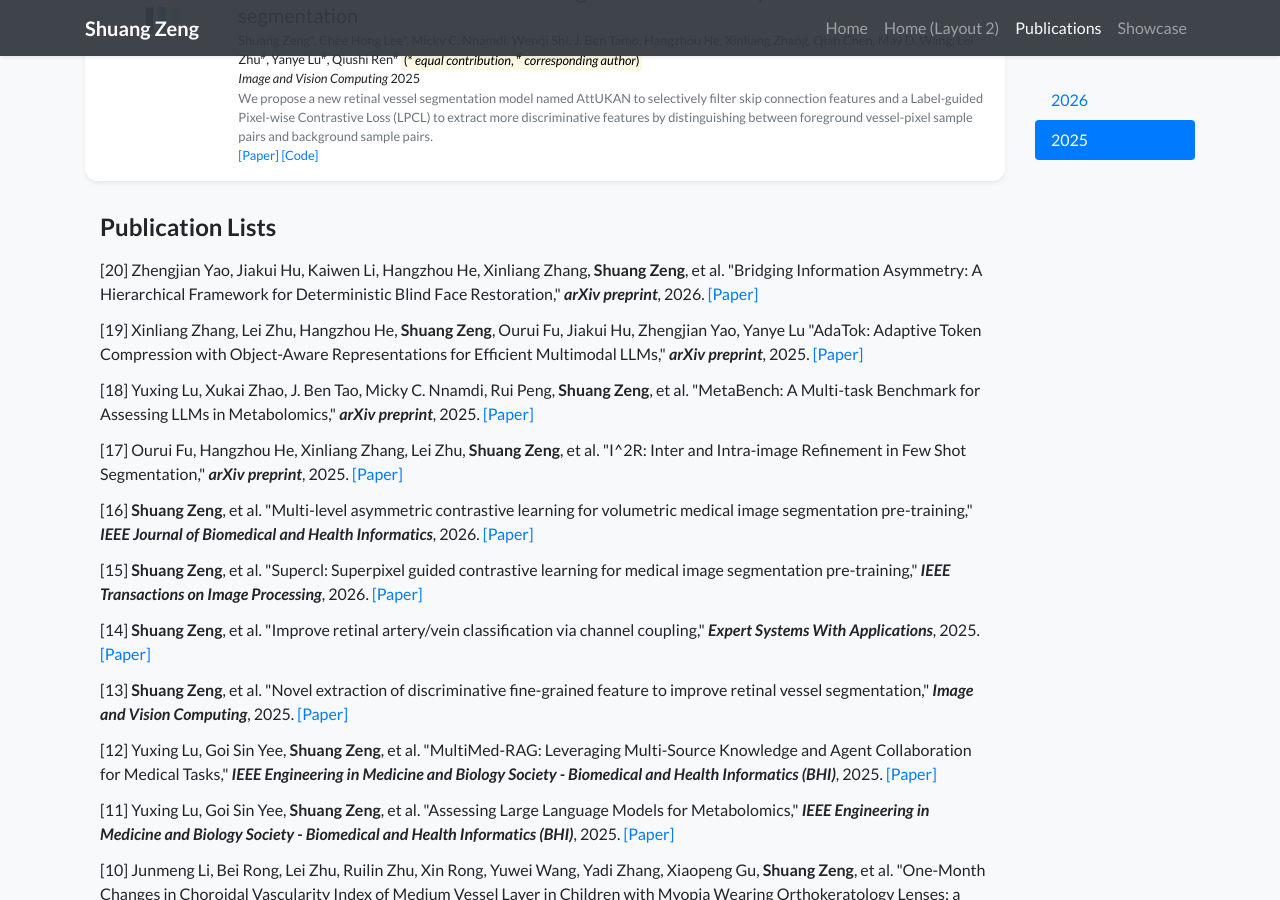
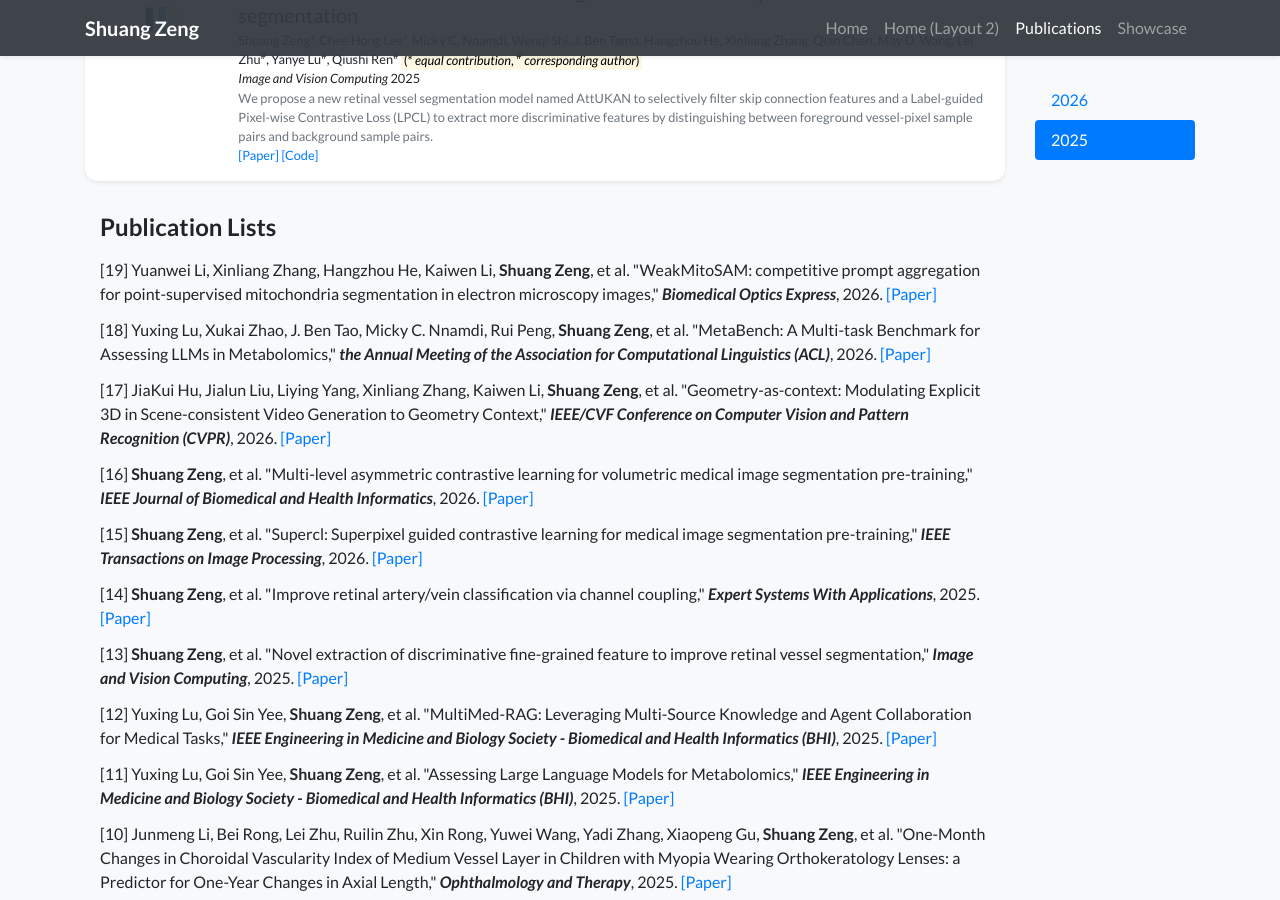
Before and after one commit to stevezs315/stevezs315.github.io, a Jekyll site: the page built from publications.html, in a window 1280 px wide and 900 px high, scrolled down 1053 px. Built offline with Jekyll 4.4.1, drawn with Linux system fonts in a browser that asks for light colours; nearby versions of some CDN libraries; a style sheet for code colours, icons or effects is not loaded.

Commit message:
Update co-author_pub.yml

```diff
--- a/_data/co-author_pub.yml
+++ b/_data/co-author_pub.yml
@@ -1,29 +1,43 @@
-- authors: "Zhengjian Yao, Jiakui Hu, Kaiwen Li, Hangzhou He, Xinliang Zhang, <strong>Shuang Zeng</strong>, et al."
-  title: "Bridging Information Asymmetry: A Hierarchical Framework for Deterministic Blind Face Restoration"
-  venue: "<strong>arXiv preprint</strong>"
+# - authors: "Zhengjian Yao, Jiakui Hu, Kaiwen Li, Hangzhou He, Xinliang Zhang, <strong>Shuang Zeng</strong>, et al."
+#   title: "Bridging Information Asymmetry: A Hierarchical Framework for Deterministic Blind Face Restoration"
+#   venue: "<strong>arXiv preprint</strong>"
+#   year: 2026
+#   url: "https://arxiv.org/abs/2601.19506"
+#   index: 21
+
+# - authors: "Xinliang Zhang, Lei Zhu, Hangzhou He, <strong>Shuang Zeng</strong>, Ourui Fu, Jiakui Hu, Zhengjian Yao, Yanye Lu"
+#   title: "AdaTok: Adaptive Token Compression with Object-Aware Representations for Efficient Multimodal LLMs"
+#   venue: "<strong>arXiv preprint</strong>"
+#   year: 2025
+#   url: "https://arxiv.org/abs/2511.14169"
+#   index: 20
+
+# - authors: "Ourui Fu, Hangzhou He, Xinliang Zhang, Lei Zhu, <strong>Shuang Zeng</strong>, et al."
+#   title: "I^2R: Inter and Intra-image Refinement in Few Shot Segmentation"
+#   venue: "<strong>arXiv preprint</strong>"
+#   year: 2025
+#   url: "https://arxiv.org/abs/2507.05838"
+#   index: 19
+
+- authors: "Yuanwei Li, Xinliang Zhang, Hangzhou He, Kaiwen Li, <strong>Shuang Zeng</strong>, et al."
+  title: "WeakMitoSAM: competitive prompt aggregation for point-supervised mitochondria segmentation in electron microscopy images"
+  venue: "<strong>Biomedical Optics Express</strong>"
   year: 2026
-  url: "https://arxiv.org/abs/2601.19506"
-  index: 20
-
-- authors: "Xinliang Zhang, Lei Zhu, Hangzhou He, <strong>Shuang Zeng</strong>, Ourui Fu, Jiakui Hu, Zhengjian Yao, Yanye Lu"
-  title: "AdaTok: Adaptive Token Compression with Object-Aware Representations for Efficient Multimodal LLMs"
-  venue: "<strong>arXiv preprint</strong>"
-  year: 2025
-  url: "https://arxiv.org/abs/2511.14169"
+  url: "https://doi.org/10.1364/BOE.592074"
   index: 19
 
 - authors: "Yuxing Lu, Xukai Zhao, J. Ben Tao, Micky C. Nnamdi, Rui Peng, <strong>Shuang Zeng</strong>, et al."
   title: "MetaBench: A Multi-task Benchmark for Assessing LLMs in Metabolomics"
-  venue: "<strong>arXiv preprint</strong>"
-  year: 2025
+  venue: "<strong>the Annual Meeting of the Association for Computational Linguistics (ACL)</strong>"
+  year: 2026
   url: "https://www.arxiv.org/abs/2510.14944"
   index: 18
 
-- authors: "Ourui Fu, Hangzhou He, Xinliang Zhang, Lei Zhu, <strong>Shuang Zeng</strong>, et al."
-  title: "I^2R: Inter and Intra-image Refinement in Few Shot Segmentation"
-  venue: "<strong>arXiv preprint</strong>"
-  year: 2025
-  url: "https://arxiv.org/abs/2507.05838"
+- authors: "JiaKui Hu, Jialun Liu, Liying Yang, Xinliang Zhang, Kaiwen Li, <strong>Shuang Zeng</strong>, et al."
+  title: "Geometry-as-context: Modulating Explicit 3D in Scene-consistent Video Generation to Geometry Context"
+  venue: "<strong>IEEE/CVF Conference on Computer Vision and Pattern Recognition (CVPR)</strong>"
+  year: 2026
+  url: "https://arxiv.org/abs/2602.21929"
   index: 17
 
 - authors: "<strong>Shuang Zeng</strong>, et al."
```
